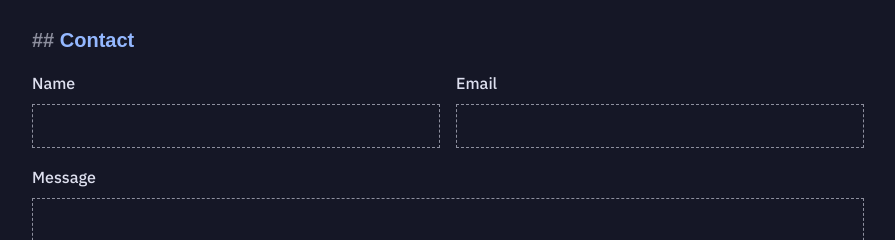
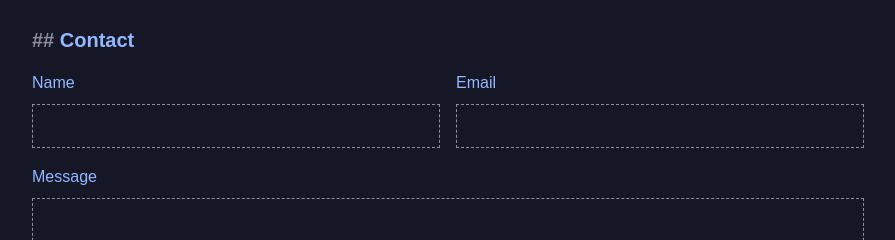
Before and after one commit to jameblai/jamesblair.nz, a Next.js app: page / in a window 1280 px wide. Shown: the part 1212-1452 px from the top of the page, without its empty margins (192-1087 px from the left). Built offline with nearby package versions, Linux system fonts and the light colour scheme; no server answers; a web font is replaced by a local one.

Commit message:
Make the form labels use font-mono and text-sky

```diff
--- a/components/form.tsx
+++ b/components/form.tsx
@@ -38,7 +38,12 @@ export function Label({
   className,
   ...props
 }: ComponentPropsWithoutRef<"label">) {
-  return <label className={cn("font-medium", className)} {...props} />;
+  return (
+    <label
+      className={cn("font-medium font-mono text-sky", className)}
+      {...props}
+    />
+  );
 }
 
 export function Input({
```
